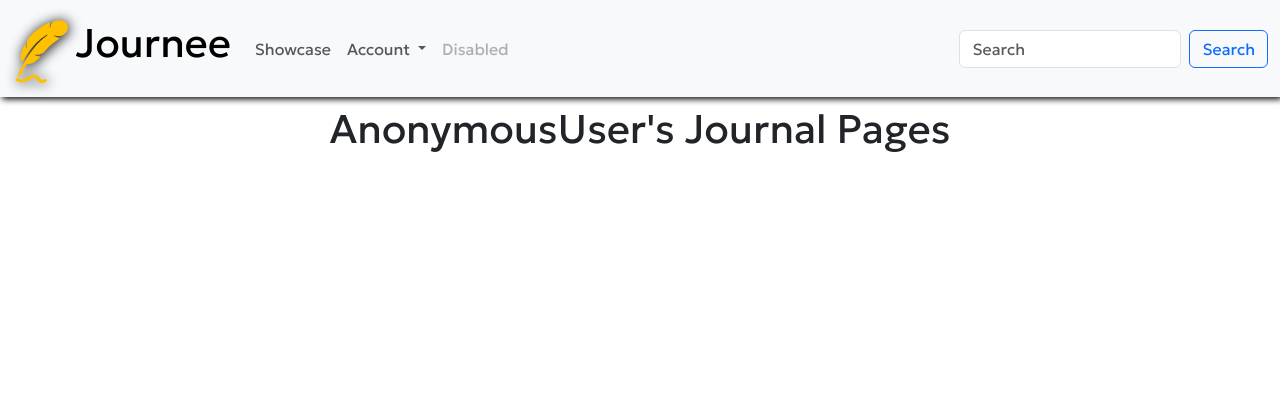
After one commit to Will-Griffiths-Ireland/Journee, a Django app: page /journal/journals/ in a window 1280 px wide. The commit adds this page. Shown: the top 420 px of the page. Run offline with Django 4.2, Linux system fonts and the light colour scheme; data that the repository does not hold is empty; some web fonts are replaced.

Commit message:
Create - User Journal Browser

```diff
--- /dev/null
+++ b/journal/templates/journal/journals.html
@@ -0,0 +1,28 @@
+{% extends 'core.html' %}
+
+
+{% block page_title %}Journal{% endblock %}
+
+{% block content %}
+<h1 class="text-center p-2">
+    {{ request.user }}'s Journal Pages
+</h1>
+<div class="container d-flex flex-row flex-wrap justify-content-center">
+
+    {% for journal_page in journals %}
+    {% if request.user == journal_page.user %}
+    <a href="" class="journal_pages" aria-label="Click to view {{journal_page.journal_date }} {{journal_page.title }}">
+        <div class="card m-2" style="width: 18rem;">
+            <div class="card-body">
+                <h2 class="card-title text-center"> {{journal_page.journal_date}}</h2>
+                <img src="{{ journal_page.day_image.url }}" class="card-img-top" alt="Journal cover image">
+                <p class="card-text text-center">{{journal_page.title}}</p>
+            </div>
+
+        </div>
+    </a>
+    {% endif %}
+    {% endfor %}
+</div>
+
+{% endblock %}
--- a/journal/urls.py
+++ b/journal/urls.py
@@ -1,7 +1,8 @@
 from django.urls import path
-from .views import AddJournalPage
+from .views import AddJournalPage, Journals
 
 
 urlpatterns = [
-    path('', AddJournalPage.as_view(), name='add_journal_page'),
+    path("", AddJournalPage.as_view(), name="add_journal_page"),
+    path("journals/", Journals.as_view(), name="journals"),
 ]
--- a/journal/views.py
+++ b/journal/views.py
@@ -1,17 +1,28 @@
-from django.views.generic import CreateView
+from django.views.generic import CreateView, ListView
 from .models import Journal
 from .forms import JournalForm
 from django.contrib.auth.mixins import LoginRequiredMixin
 
 
+class Journals(ListView):
+    """
+    View all users journal pages
+    """
+
+    template_name = "journal/journals.html"
+    model = Journal
+    context_object_name = "journals"
+
+
 class AddJournalPage(LoginRequiredMixin, CreateView):
     """
-        Add a page to the journal
+    Add a page to the journal
     """
-    template_name = 'journal/add_page.html'
+
+    template_name = "journal/add_page.html"
     model = Journal
     form_class = JournalForm
-    success_url = '/'
+    success_url = "journals/"
 
     def form_valid(self, form):
         form.instance.user = self.request.user
--- a/static/css/core.css
+++ b/static/css/core.css
@@ -85,3 +85,20 @@ footer a {
     text-decoration: none;
     color: var(--black);
 }
+
+/* ###### JOURNAL PAGE PREVIEW CARDS ###### */
+
+.card {
+    height: 95%;
+    margin: 1rem;
+    box-shadow: var(--box_shadow);
+}
+
+.journal_pages {
+    text-decoration: none;
+    color: var(--black);
+}
+
+.journal_pages:hover {
+    cursor: pointer;
+}
--- a/templates/includes/header.html
+++ b/templates/includes/header.html
@@ -24,10 +24,7 @@
                         </a>
                         <ul class="dropdown-menu">
                             <li><a class="dropdown-item" href="{% url 'add_journal_page' %}">Add Page</a></li>
-                            <li>
-                                <hr class="dropdown-divider">
-                            </li>
-                            <li><a class="dropdown-item" href="#">View</a></li>
+                            <li><a class="dropdown-item" href="{% url 'journals' %}">View</a></li>
                         </ul>
                         {% endif %}
                     <li class="nav-item dropdown">
```
Also changed, not shown: journal/migrations/0007_alter_journal_day_image.py (added).
